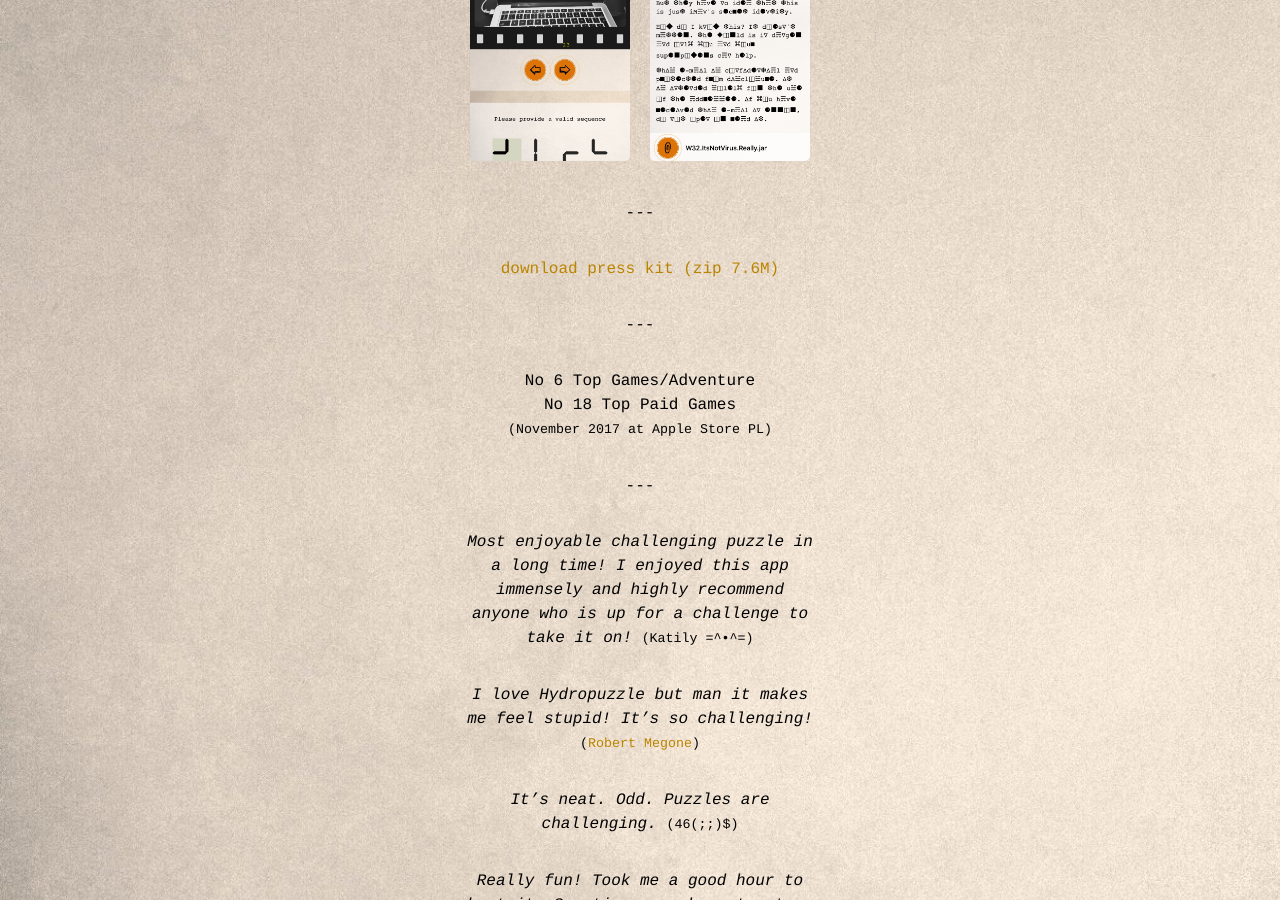
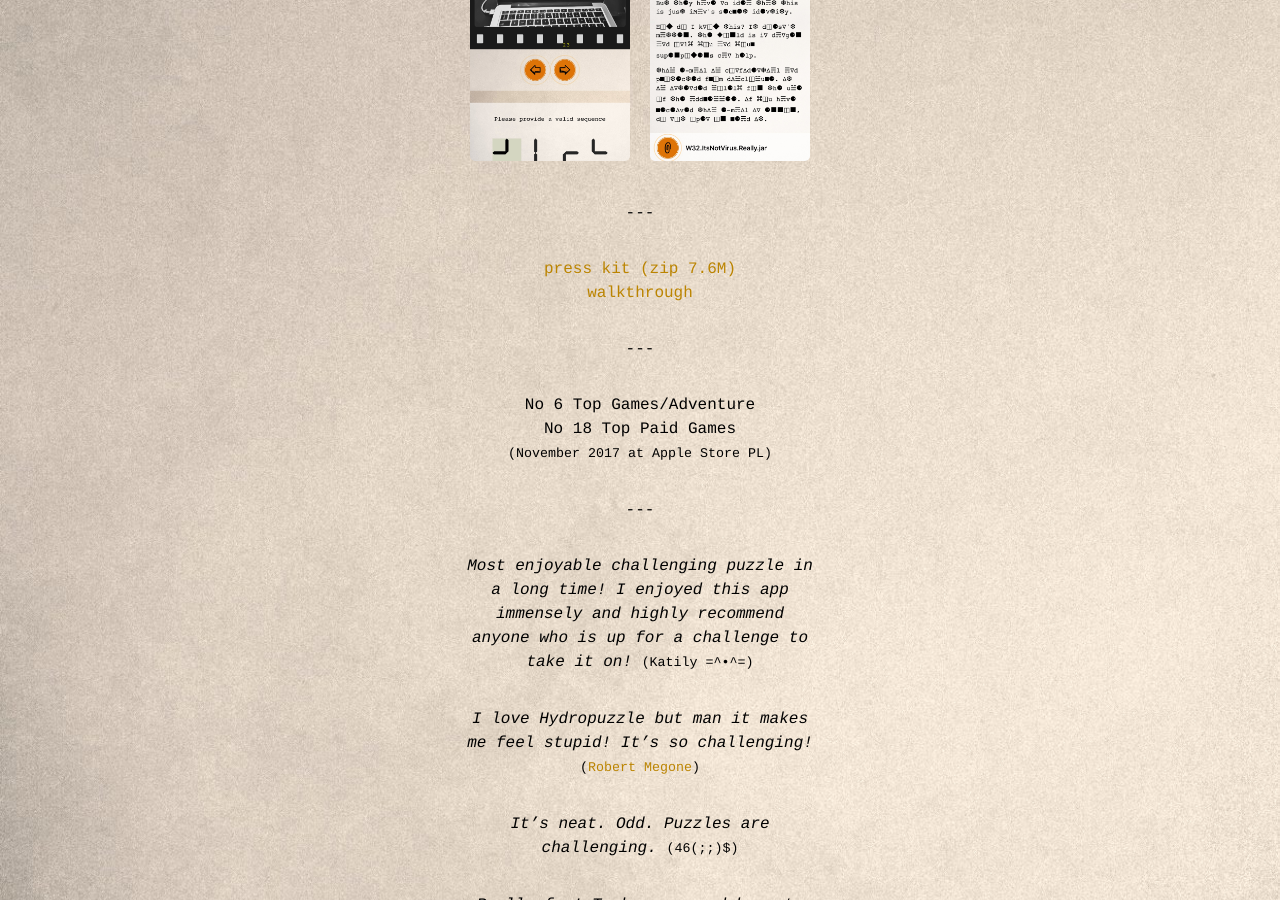
Before and after one commit to sobstel/sobstel.github.com, a Jekyll site: the page built from hydropuzzle.html, in a window 1280 px wide and 900 px high, scrolled down 1244 px. Built offline with Jekyll 4.4.1, drawn with Linux system fonts in a browser that asks for light colours.

Commit message:
hydro walkthrough link

```diff
--- a/hydropuzzle.html
+++ b/hydropuzzle.html
@@ -139,7 +139,8 @@
     </p>
     <p>---</p>
     <p>
-      <a href="/hydropuzzle-presskit.zip">download press kit (zip 7.6M)</a>
+      <a href="/hydropuzzle-presskit.zip" title="Hydropuzzle press kit">press kit (zip 7.6M)</a><br>
+      <a href="/hydropuzzle/walkhtrough" title="Hydropuzzle walkthrough">walkthrough</a>
     </p>
     <p>---</p>
     <p>
```
